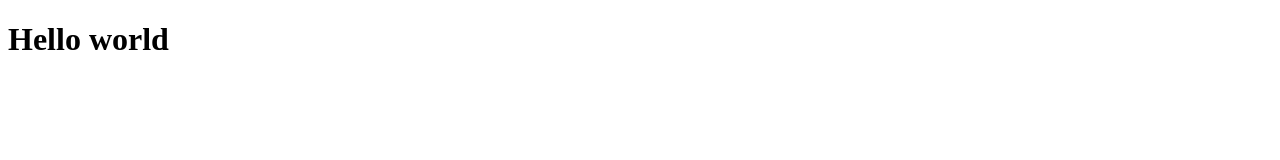
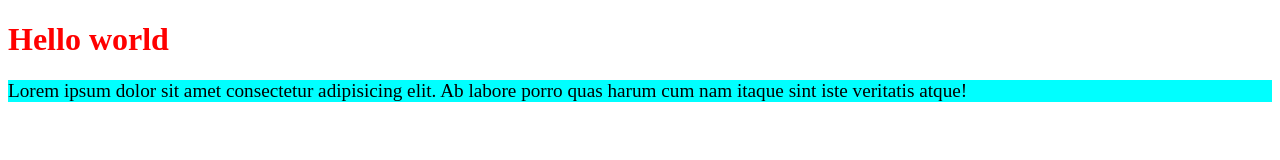
Before and after one commit to Milana506/FirstRep, a plain HTML site: page index.html in a window 1280 px wide. Drawn offline with Linux system fonts and the light colour scheme.

Commit message:
Added new paragraph

```diff
--- a/index.html
+++ b/index.html
@@ -4,8 +4,10 @@
     <meta charset="UTF-8">
     <meta name="viewport" content="width=device-width, initial-scale=1.0">
     <title>Document</title>
+    <link rel="stylesheet" href="style.css">
 </head>
 <body>
     <h1>Hello world</h1>
+    <p>Lorem ipsum dolor sit amet consectetur adipisicing elit. Ab labore porro quas harum cum nam itaque sint iste veritatis atque!</p>
 </body>
 </html>
--- a/style.css
+++ b/style.css
@@ -1,3 +1,7 @@
 h1{
     color: red;
 }
+p{
+    background-color: aqua;
+    font-size: larger;
+}
```
